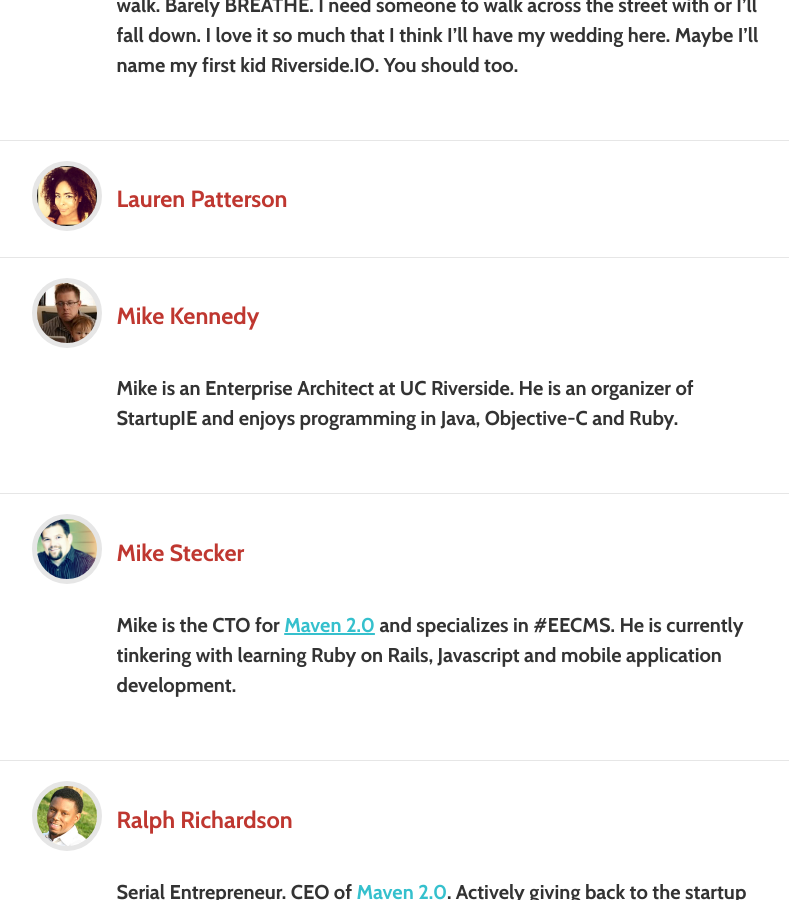
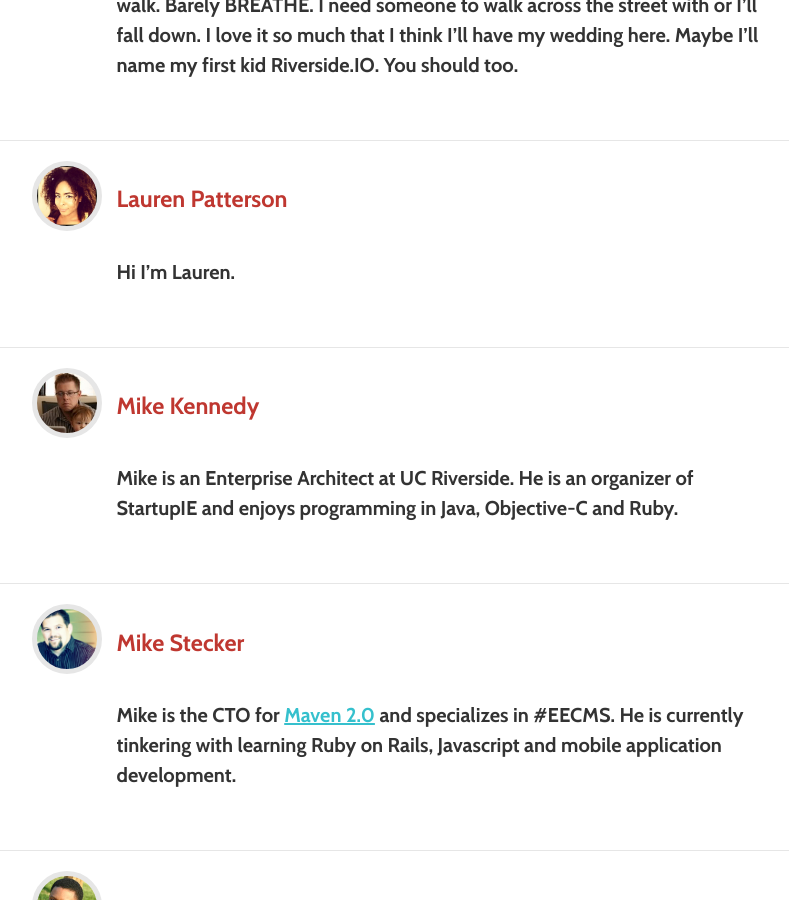
Before and after one commit to riversideio/riversideio.github.io, a Jekyll site: the page built from members.html, in a window 1280 px wide and 900 px high, scrolled down 2762 px. Shown: the whole window, without its empty margins (241-1030 px from the left). Built offline with Jekyll 4.4.1, drawn with Linux system fonts in a browser that asks for light colours; nearby versions of some CDN libraries; some web fonts are replaced; Markdown is read by kramdown in place of the engine named in the settings.

Commit message:
Update members.yml
Lauren will not update this herself

```diff
--- a/_data/members.yml
+++ b/_data/members.yml
@@ -31,6 +31,7 @@
   about : "Thanks to Riverside.IO, I've signed several website contracts, made a lot of talented friends, and found a hot girl and got engaged to be married. If you come stop by, you WILL find yourself a girl (or guy) and save a LOT on car insurance too. Gosh o MIGHTY. I love Riverside.IO so much that I can barely walk. Barely BREATHE. I need someone to walk across the street with or I'll fall down. I love it so much that I think I'll have my wedding here. Maybe I'll name my first kid Riverside.IO. You should too."
 - name : Lauren Patterson
   avatar : ./img/members/laurenpatterson.jpg
+  about: "Hi I'm Lauren."
 - name : Mike Kennedy
   avatar : ./img/members/mikekennedy.jpg
   about : "Mike is an Enterprise Architect at UC Riverside. He is an organizer of StartupIE and enjoys programming in Java, Objective-C and Ruby."
```
